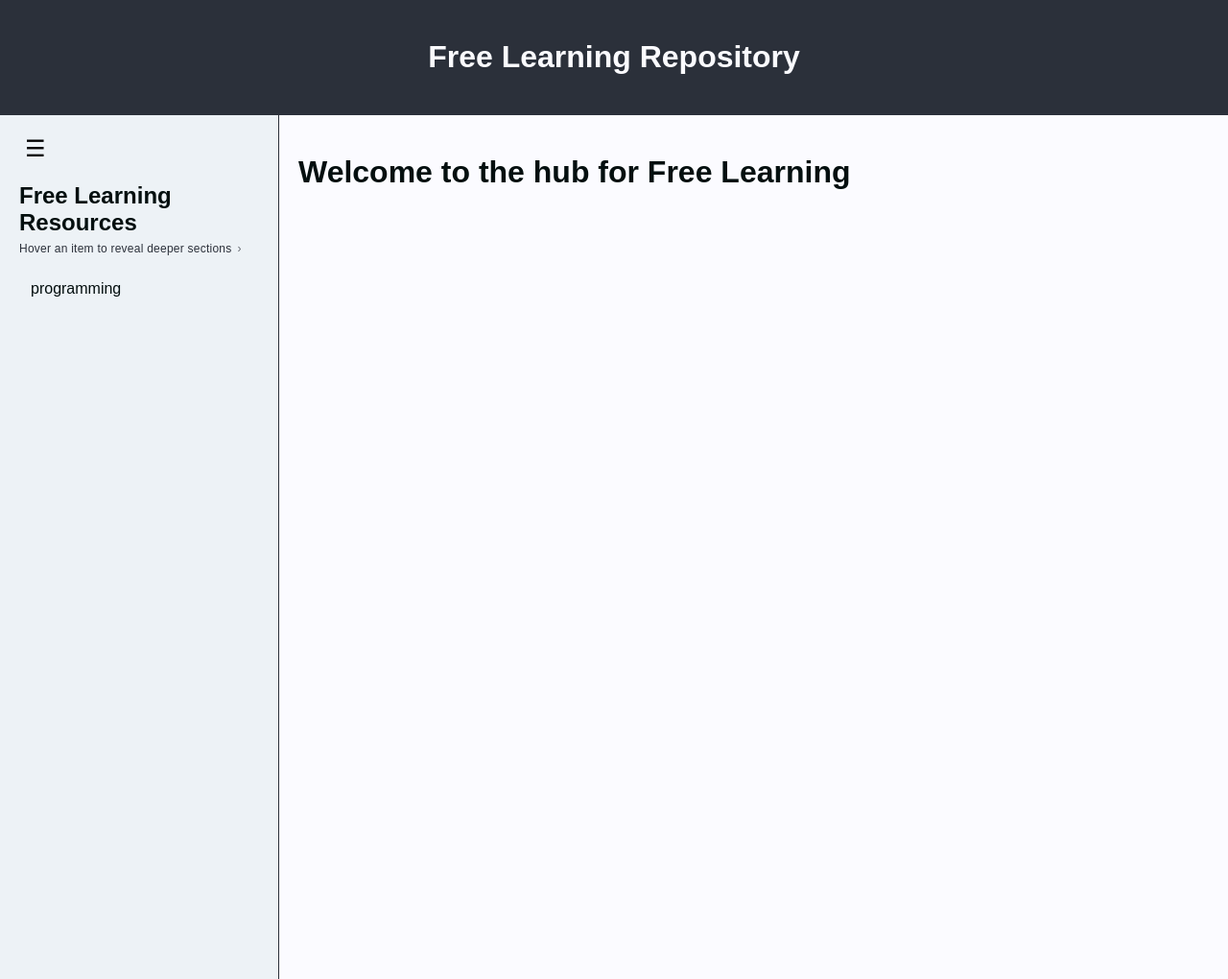
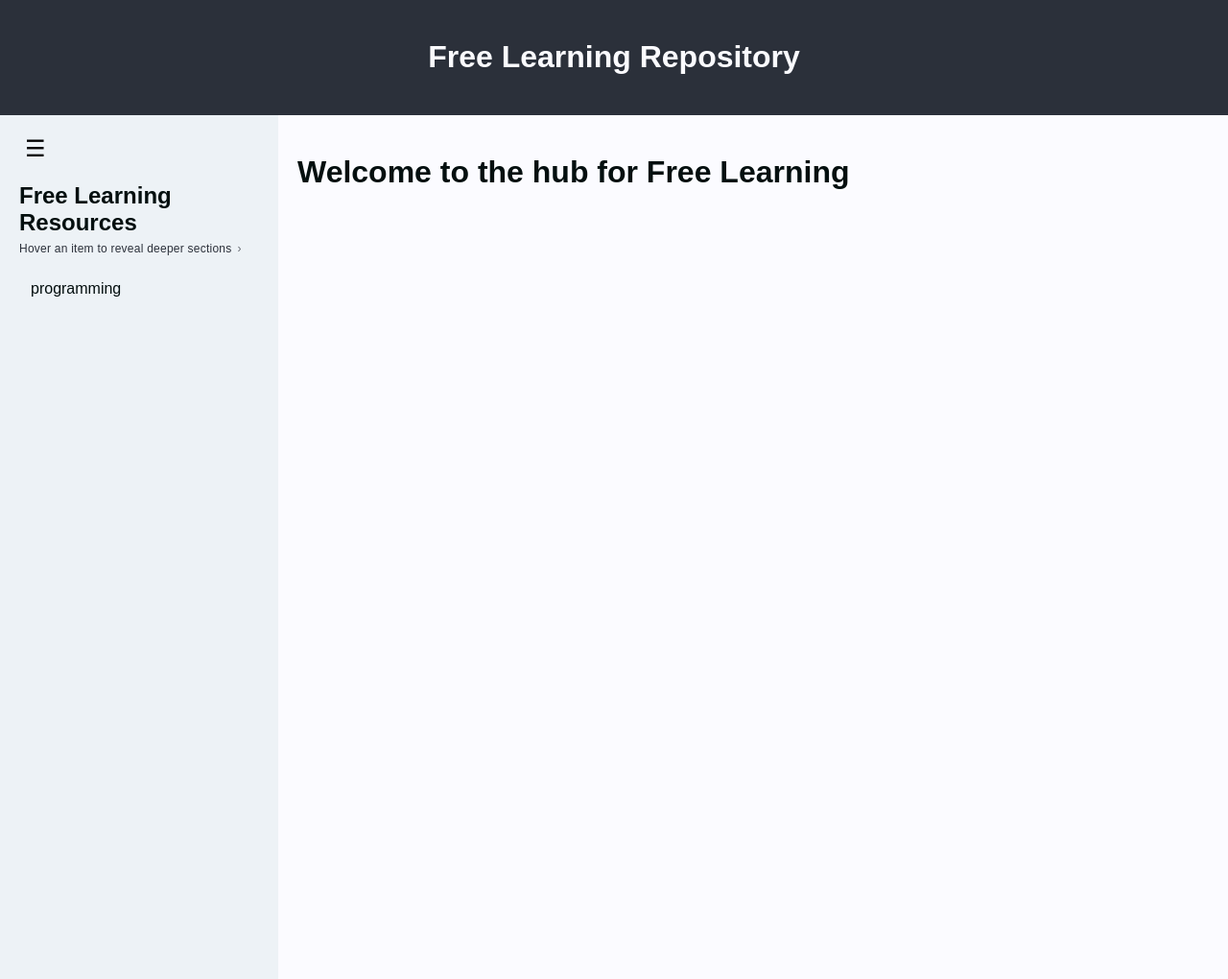
Before and after one commit to indi-c/indi-c.github.io, a Jekyll site: the page built from learning.md, in a window 1280 px wide. Shown: the whole page at 96% size. Built offline with Jekyll 4.4.1, drawn with Linux system fonts in a browser that asks for light colours.

Commit message:
removed sidebar border

```diff
--- a/_includes/freelearningsidebar.html
+++ b/_includes/freelearningsidebar.html
@@ -3,7 +3,6 @@
     flex: 0 0 250px;
     background-color: #edf2f6;
     padding: 20px;
-    border-right: 1px solid #2b303a;
     position: relative;
     z-index: 20;
   }
```
